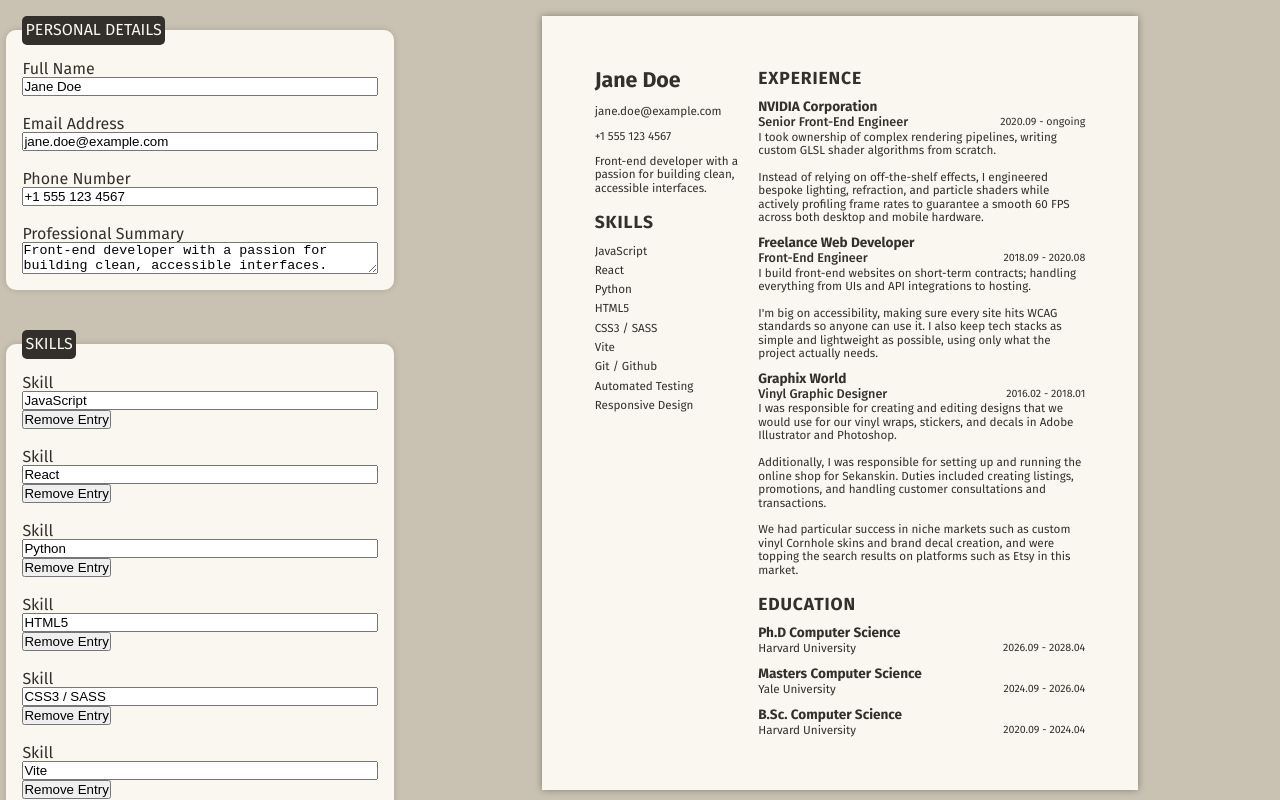
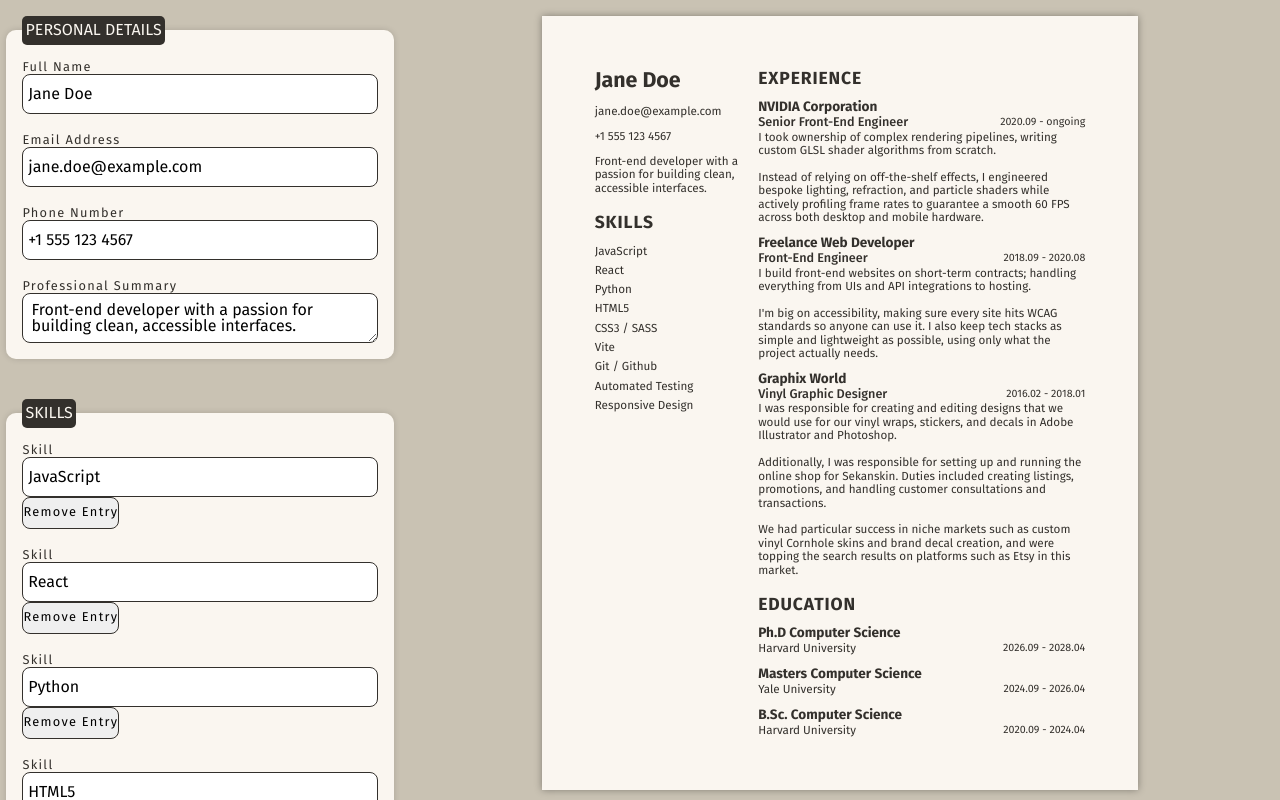
Before and after one commit to Long-Hold/odin-cv-application, a React (Vite) app: page / in a window 1280 px wide. Built offline with nearby package versions, Linux system fonts and the light colour scheme.

Commit message:
feat: style labels + inputs / textareas (#36)

```diff
--- a/src/components/form/styles/formStyles.css
+++ b/src/components/form/styles/formStyles.css
@@ -105,3 +105,39 @@ details[open] summary::after {
 summary::-webkit-details-marker {
   display: none;
 }
+
+
+/* input, label, button styling */
+input, button {
+  height: 2.5em;
+}
+
+input {
+  padding-left: 0.3em;
+}
+
+textarea {
+  field-sizing: content;
+  resize: vertical;
+  padding: 0.5em;
+}
+
+label, button {
+  font-size: 0.8em;
+  letter-spacing: 0.1em;
+}
+
+input, textarea, button {
+  border-radius: 8px;
+  border: 1px solid var(--charcoal-gray);
+  font-family: inherit;
+}
+
+input, textarea {
+  outline: 2px solid transparent;
+  font-size: 1rem;
+  transition: outline-color 0.2s ease-out;
+  &:focus-visible {
+    outline-color: #2F5233;
+  }
+}
```
